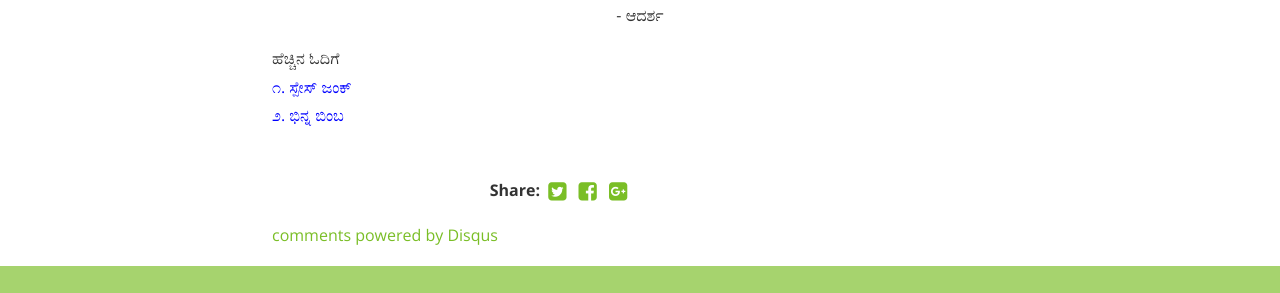
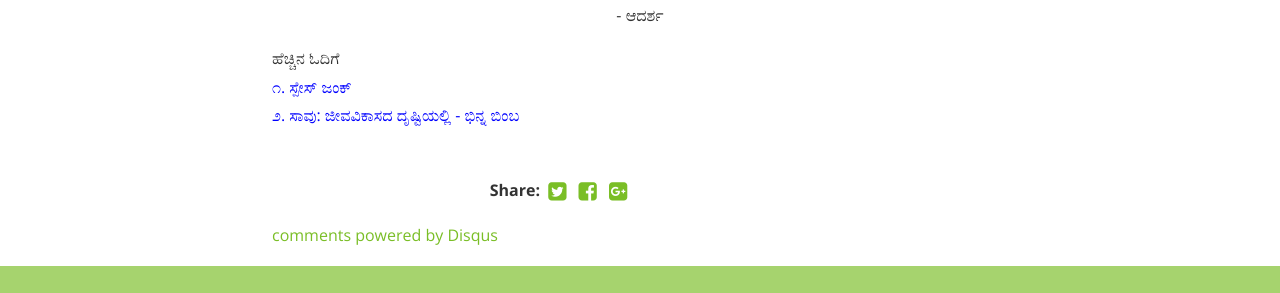
Before and after one commit to bencentra/centrarium, a Jekyll site: the page built from _posts/2021-05-16-prakrutiya-virodhaabhaasa.markdown, in a window 1280 px wide. Shown: the part 1637-1930 px from the top of the page. Built offline with Jekyll 4.4.1, drawn with Linux system fonts in a browser that asks for light colours; nearby versions of some CDN libraries; comment, search, counter and statistics services are not loaded; a style sheet for code colours, icons or effects is not loaded.

Commit message:
Update 2021-05-16-prakrutiya-virodhaabhaasa.markdown

```diff
--- a/_posts/2021-05-16-prakrutiya-virodhaabhaasa.markdown
+++ b/_posts/2021-05-16-prakrutiya-virodhaabhaasa.markdown
@@ -25,4 +25,4 @@ description: ಒಂದು ರೀತಿಯಲ್ಲಿ ನಮ್ಮನ್ನ ಹ
 
 ಹೆಚ್ಚಿನ ಓದಿಗೆ <br>
 <a  style="color:blue;" target="_blank" rel="noopener noreferrer" href="https://observer.com/2020/10/spacex-starlink-satellite-collision-risk-space-debris/"> ೧. ಸ್ಪೇಸ್ ಜಂಕ್ </a> <br>
-<a  style="color:blue;" target="_blank" rel="noopener noreferrer" href="http://totalkannada.com/bhinna-bimba--29268?ver=4276801261">೨. ಭಿನ್ನ ಬಿಂಬ </a>
+<a  style="color:blue;" target="_blank" rel="noopener noreferrer" href="http://totalkannada.com/bhinna-bimba--29268?ver=4276801261">೨. ಸಾವು: ಜೀವವಿಕಾಸದ ದೃಷ್ಟಿಯಲ್ಲಿ - ಭಿನ್ನ ಬಿಂಬ </a>
```
